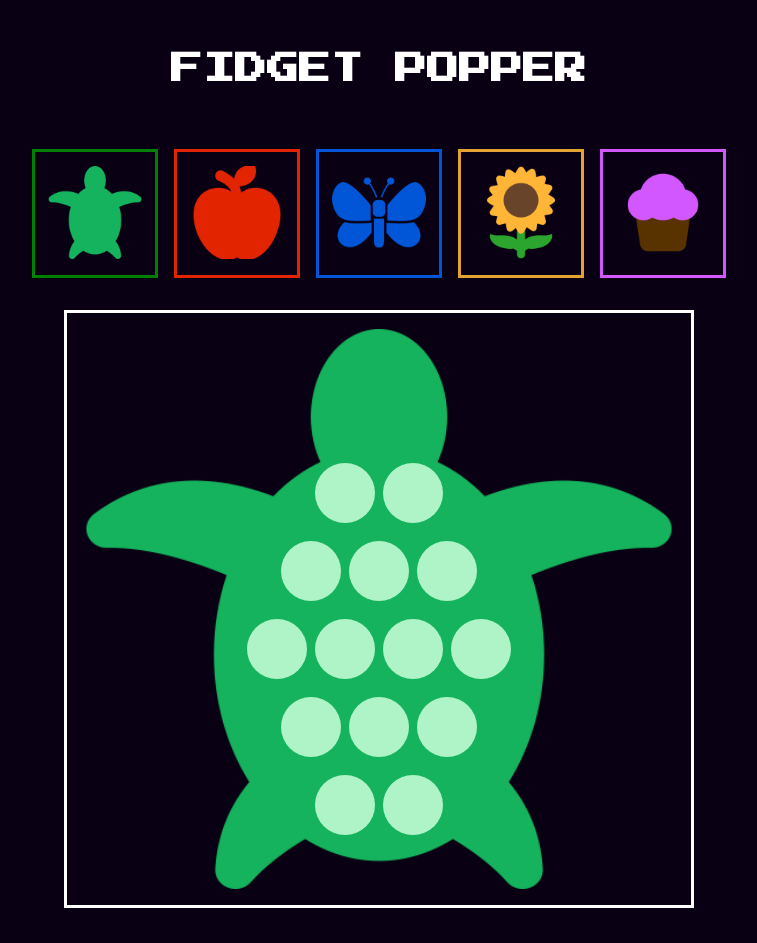
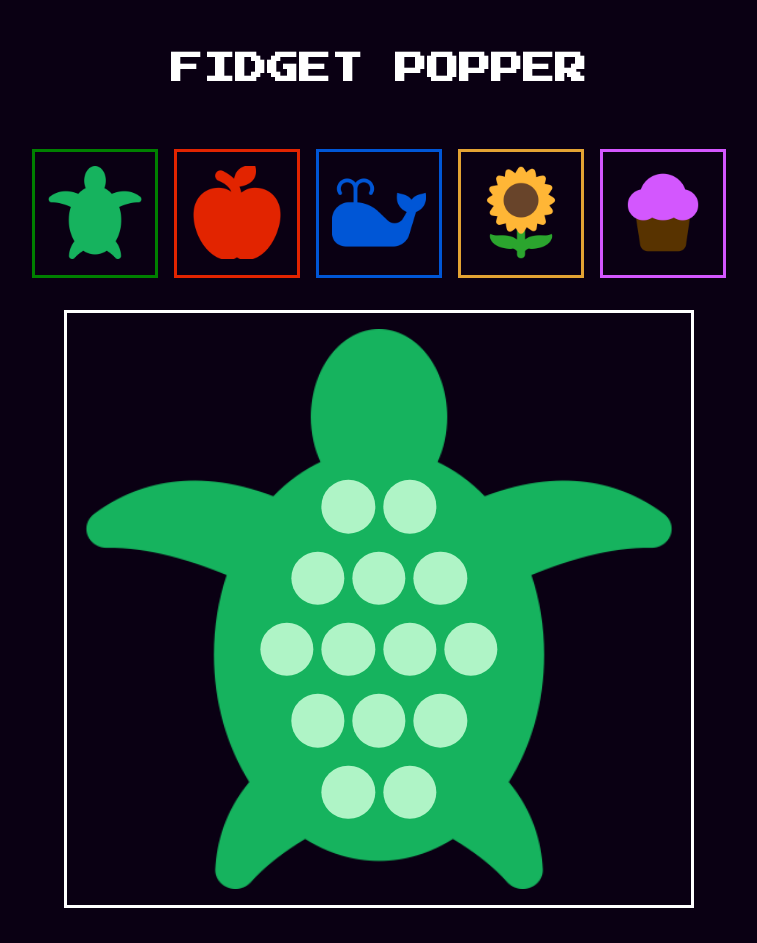
Before and after one commit to Multiverse-Frontend/tnp-arcade, a Next.js app in the folder next-app/: page /fidget-popper in a window 1280 px wide. Shown: the top 943 px of the page, without its empty margins (261-1018 px from the left). Built offline with nearby package versions, Linux system fonts and the light colour scheme.

Commit message:
Switched out butterfly popper, adjusted bubble sizing

```diff
--- a/next-app/app/fidget-popper/page.js
+++ b/next-app/app/fidget-popper/page.js
@@ -60,7 +60,7 @@ function SelectPopper() {
                     })})}
                 </div>
 
-                <div className="bubbles" id={currentPopper && currentPopper.name === 'butterfly' && 'butterfly-bubbles'} style={{top: currentPopper ? `${currentPopper.top}` : "58%" }}>
+                <div className="bubbles" style={{top: currentPopper ? `${currentPopper.top}` : "58%", left: currentPopper && `${currentPopper.left}` }}>
                     {/* Create bubbles for bubble count value from JSON */}
                     {currentPopper && currentPopper.rowPattern && (() => {
                         const rowPattern = currentPopper.rowPattern;
--- a/next-app/app/fidget-popper/popperData.json
+++ b/next-app/app/fidget-popper/popperData.json
@@ -4,7 +4,7 @@
             "name": "sea-turtle",
             "theme": "#008000",
             "bubbleCount": 14,
-            "bubbleSize": "4.5em",
+            "bubbleSize": "4em",
             "rowPattern": [2, 3, 4, 3, 2],
             "top": "65%",
             "left": "50%",
@@ -16,9 +16,9 @@
         "apple": {
             "name": "apple",
             "theme": "#E22400",
-            "bubbleCount": 16,
-            "bubbleSize": "6em",
-            "rowPattern": [4, 5, 4, 3],
+            "bubbleCount": 20,
+            "bubbleSize": "5em",
+            "rowPattern": [5, 6, 5, 4],
             "top": "70%",
             "left": "50%",
             "bubbleColor": "#FE9999",
@@ -26,16 +26,16 @@
         }
     },
     {
-        "butterfly": {
-            "name": "butterfly",
+        "whale": {
+            "name": "whale",
             "theme": "#0056D6",
-            "bubbleCount": 16,
-            "bubbleSize": "4.5em",
-            "rowPattern": [1, 1, 2, 2, 2, 2, 2, 2, 1, 1],
-            "top": "58%",
-            "left": "50%",
+            "bubbleCount": 20,
+            "bubbleSize": "3em",
+            "rowPattern": [4, 5, 6, 5],
+            "top": "70%",
+            "left": "31%",
             "bubbleColor": "#557BE4",
-            "image": "/butterfly-popper.png"
+            "image": "/whale-popper.png"
         }
     },
     {
@@ -56,9 +56,9 @@
             "name": "cupcake",
             "theme": "#D357FE",
             "bubbleCount": 18,
-            "bubbleSize": "3.7em",
+            "bubbleSize": "3.5em",
             "rowPattern": [2, 4, 7, 5],
-            "top": "48%",
+            "top": "47%",
             "left": "50%",
             "bubbleColor": "#DBB6E7",
             "image": "/cupcake-popper.png"
--- a/next-app/app/fidget-popper/popperSelect.css
+++ b/next-app/app/fidget-popper/popperSelect.css
@@ -78,17 +78,3 @@
     justify-content: center;
     margin: 5px 0;
 }
-
-
-/* Butterfly Styles */
-#butterfly-bubbles {
-    display: grid;
-    grid-template-columns: 1fr 1fr;
-}
-
-
-#butterfly-bubbles .bubble-row {
-    display: flex;
-    justify-content: center;
-    gap: 2em;
-}
```
Also changed, not shown: next-app/public/whale-popper.png (added).
